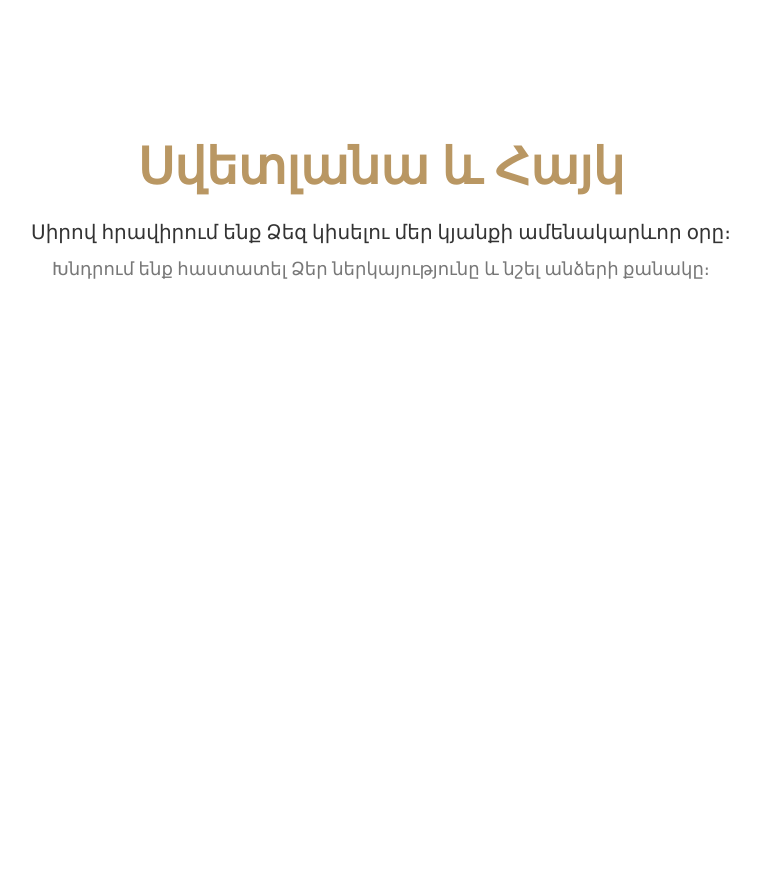
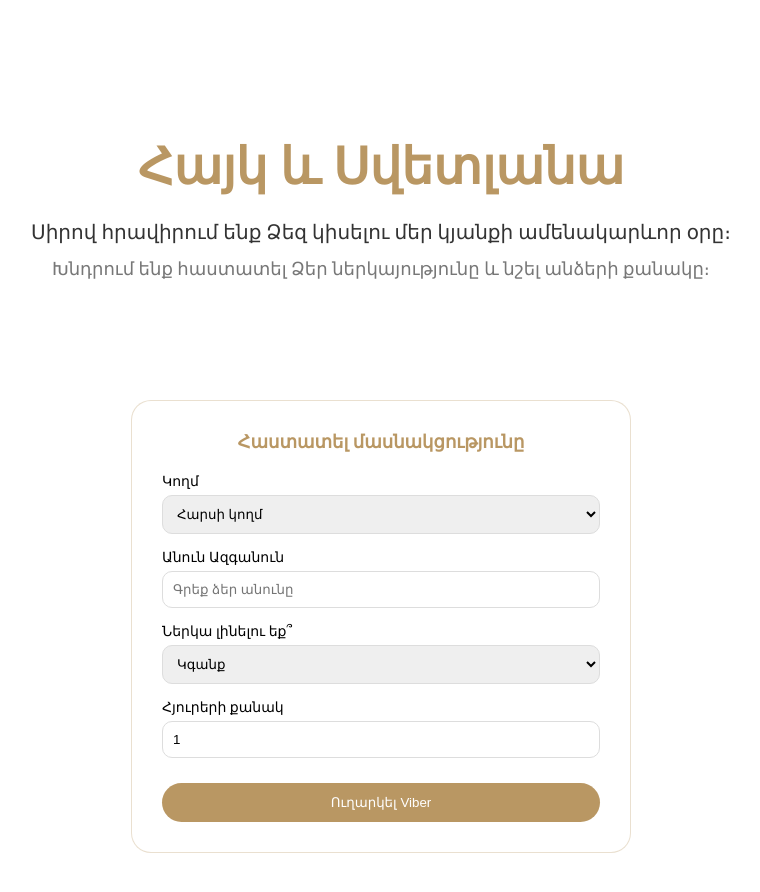
Before and after one commit to Monika755/weddingInvitation, a React (Vite) app: page / in a window 1280 px wide. Shown: the part 6841-7733 px from the top of the page, without its empty margins (259-1019 px from the left). Before the commit the page ends 7161 px from the top, so only its background shows below. Built offline with nearby package versions, Linux system fonts and the light colour scheme; a web font is replaced by a local one.

Commit message:
Add number

```diff
--- a/index.html
+++ b/index.html
@@ -1,11 +1,6 @@
 <!doctype html>
 <html lang="en">
   <head>
-    <meta property="og:image" content="https://i.imgur.com/bZctBMQ.jpeg" />
-<meta property="og:title" content="Wedding Invitation" />
-<meta property="og:description" content="You're invited 💍" />
-<meta property="og:url" content="https://weddinginvitation-two-beta.vercel.app/" />
-<meta property="og:type" content="website" />
     <meta charset="UTF-8" />
 
     <link rel="preload" href="/fonts/NasaFont.ttf" as="font" type="font/ttf" crossorigin>
--- a/src/App.css
+++ b/src/App.css
@@ -827,3 +827,60 @@ font-weight: 100;
   font-size: 18px;
   color: #777;
 }
+
+.form-wrapper {
+  width: 100%;
+  display: flex;
+  justify-content: center;
+  padding: 80px 20px;
+}
+
+.form-section {
+  width: 70%;
+  max-width: 500px;
+
+  background: #fff;
+  border-radius: 20px;
+  border: 1px solid rgba(185, 151, 99, 0.3);
+
+  padding: 30px;
+
+  text-align: center;
+}
+
+.form-section h2 {
+  font-size: 18px;
+  color: #b99763;
+  margin-bottom: 20px;
+}
+
+.form-section label {
+  display: block;
+  text-align: left;
+  margin-top: 15px;
+  font-size: 14px;
+}
+
+.form-section input,
+.form-section select {
+  width: 100%;
+  padding: 10px;
+  margin-top: 5px;
+
+  border-radius: 10px;
+  border: 1px solid #ddd;
+}
+
+.send-btn {
+  margin-top: 25px;
+  width: 100%;
+  padding: 12px;
+
+  border: none;
+  border-radius: 30px;
+
+  background: #b99763;
+  color: white;
+
+  cursor: pointer;
+}
--- a/src/App.jsx
+++ b/src/App.jsx
@@ -9,6 +9,10 @@ import paradis from "./assets/paradis.png";
 import image1 from "./assets/image1.png";
 
 export default function App() {
+  const [side, setSide] = useState("հարսի կողմ");
+const [name, setName] = useState("");
+const [attendance, setAttendance] = useState("կգանք");
+const [guests, setGuests] = useState(1);
   const inviteRef = useRef(null);
   const [show, setShow] = useState(false);
 
@@ -189,7 +193,7 @@ useEffect(() => {
   </div>
 </div>
 <div className="rsvp">
-  <h2>Սվետլանա և Հայկ</h2>
+  <h2>Հայկ և Սվետլանա</h2>
 
   <p className="rsvp-text">
     Սիրով հրավիրում ենք Ձեզ կիսելու մեր կյանքի ամենակարևոր օրը։
@@ -199,6 +203,71 @@ useEffect(() => {
     Խնդրում ենք հաստատել Ձեր ներկայությունը և նշել անձերի քանակը։
   </p>
 </div>
+<div className="form-wrapper">
+  <div className="form-section">
+    <h2>Հաստատել մասնակցությունը</h2>
+
+    {/* Կողմ */}
+    <label>Կողմ</label>
+    <select value={side} onChange={(e) => setSide(e.target.value)}>
+      <option value="հարսի կողմ">Հարսի կողմ</option>
+      <option value="փեսայի կողմ">Փեսայի կողմ</option>
+    </select>
+
+    {/* Անուն */}
+    <label>Անուն Ազգանուն</label>
+    <input
+      type="text"
+      value={name}
+      onChange={(e) => setName(e.target.value)}
+      placeholder="Գրեք ձեր անունը"
+    />
+
+    {/* Գալու է */}
+    <label>Ներկա լինելու եք՞</label>
+    <select value={attendance} onChange={(e) => setAttendance(e.target.value)}>
+      <option value="կգանք">Կգանք</option>
+      <option value="չենք գա">Չենք գա</option>
+    </select>
+
+    {/* Հյուրերի քանակ */}
+    <label>Հյուրերի քանակ</label>
+    <input
+      type="number"
+      min="1"
+      value={guests}
+      onChange={(e) => setGuests(e.target.value)}
+    />
+
+    {/* BUTTON */}
+    <button
+      className="send-btn"
+      onClick={() => {
+        const message = `
+💌 Հարսանյաց RSVP
+
+👤 Անուն: ${name}
+👥 Կողմ: ${side}
+📌 Ներկա: ${attendance}
+🎟 Հյուրերի քանակ: ${guests}
+        `;
+
+        const myNumber = "37433030716"; // 🔥 քո Viber number (առանց +)
+
+        const url = `viber://chat?number=${myNumber}`;
+
+        // message-ը copy ենք անում
+        navigator.clipboard.writeText(message);
+
+        alert("Տվյալները copy եղան, բացվում է Viber");
+
+        window.location.href = url;
+      }}
+    >
+      Ուղարկել Viber
+    </button>
+  </div>
+</div>
     </>
   );
 }
```
